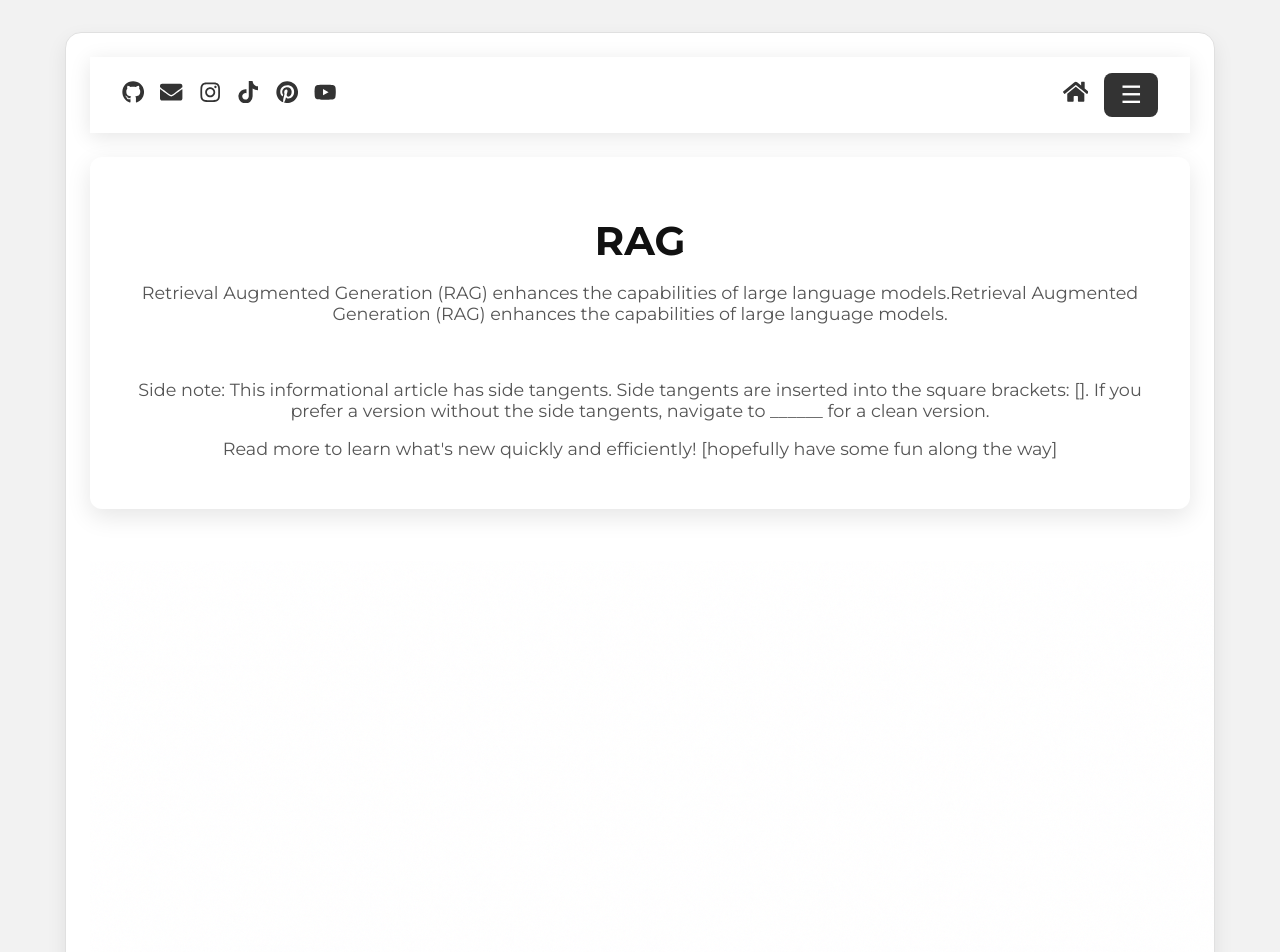
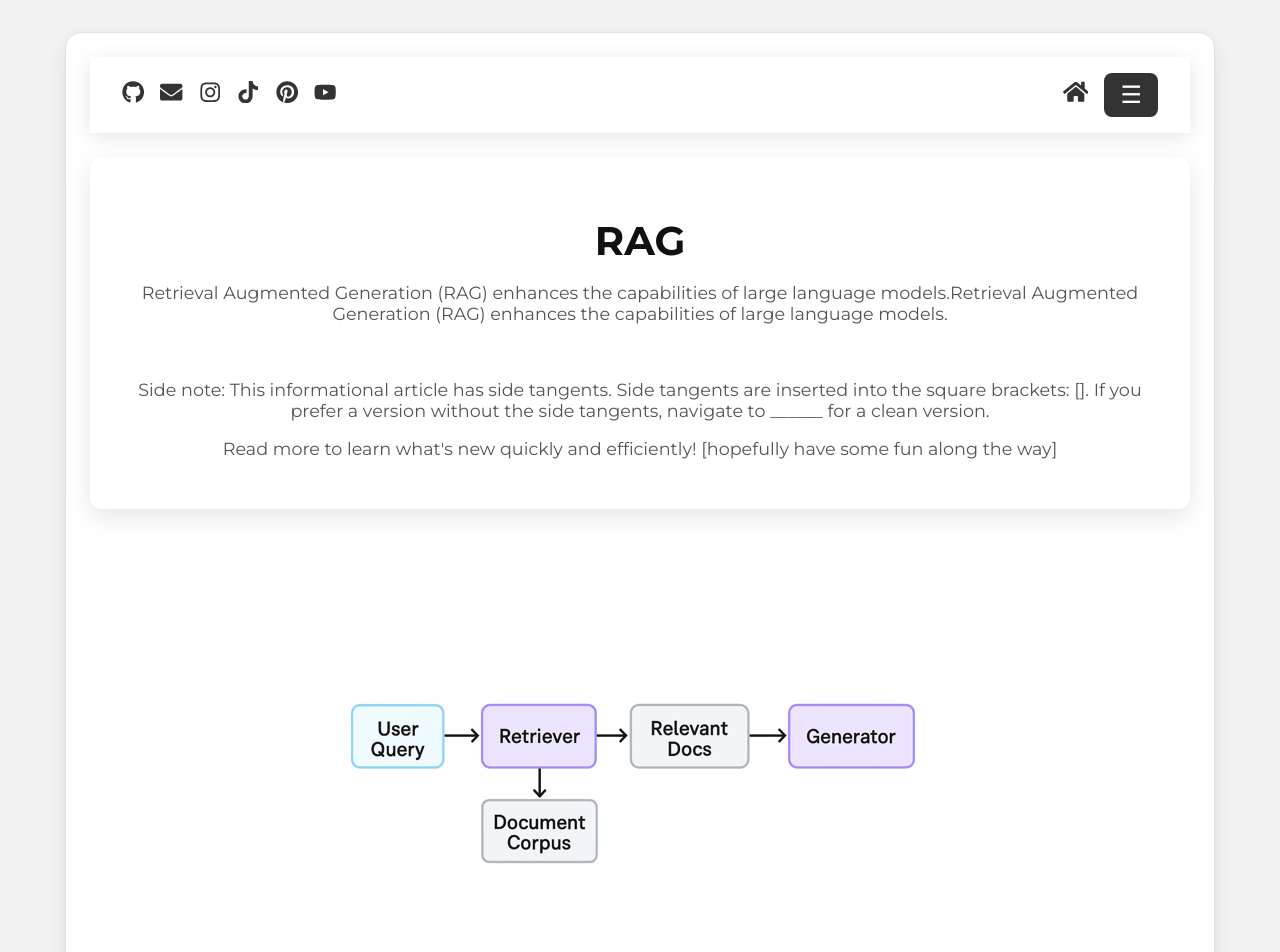
Before and after one commit to alexisbernt/Portfolio, a React (Create React App) app in the folder lexi-portfolio/: page /post1 in a window 1280 px wide. Shown: the top 952 px of the page. Built offline with nearby package versions, Linux system fonts and the light colour scheme.

Commit message:
converted rag jpg to png

```diff
--- a/lexi-portfolio/src/pages/Posts/LearningPost1-RAG.js
+++ b/lexi-portfolio/src/pages/Posts/LearningPost1-RAG.js
@@ -18,7 +18,7 @@ function Post1() {
 
     {/* Image Section */}
     <div className="post-image-container">
-    <img src="/rag.jpg" alt="Post" className="post-image" />
+    <img src="/rag.png" alt="Post" className="post-image" />
     </div>
 
       {/* Content Section */}
```
Also changed, not shown: lexi-portfolio/public/rag.jpg (deleted), lexi-portfolio/public/rag.png (added).
